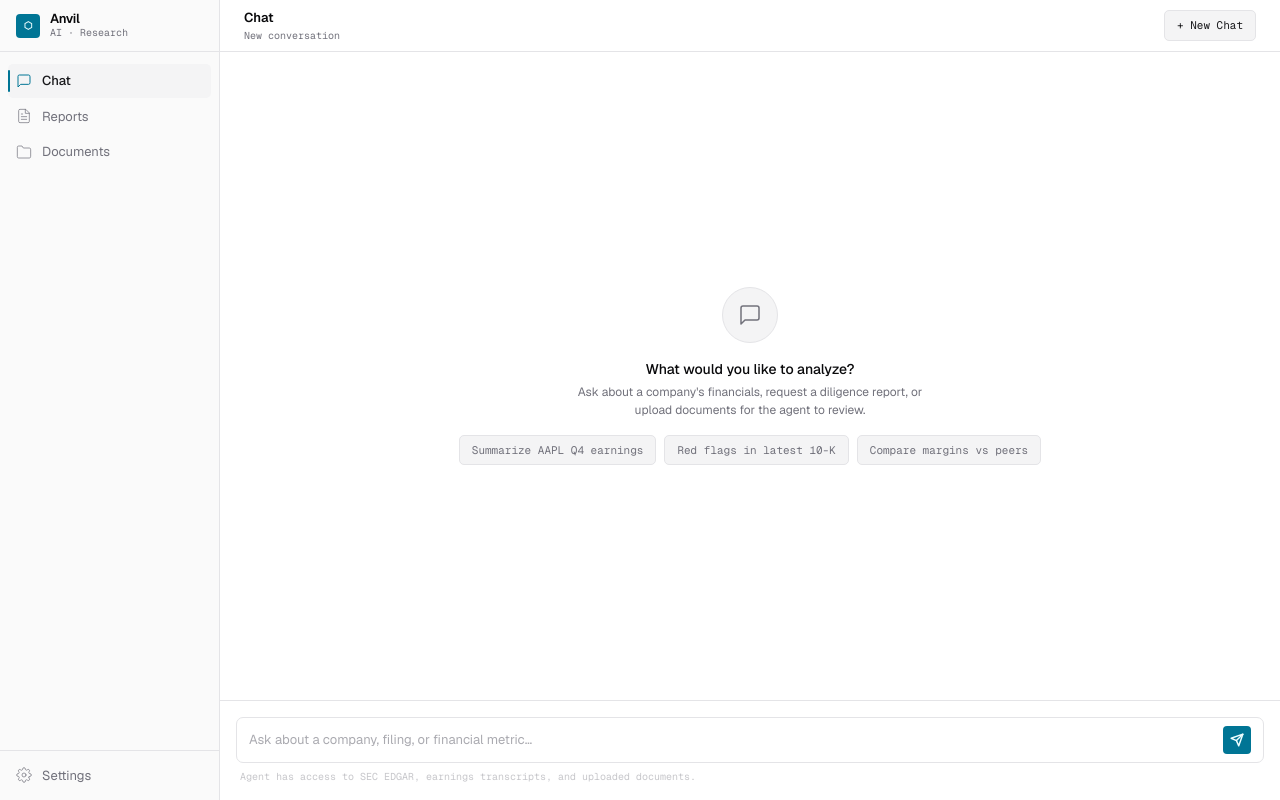
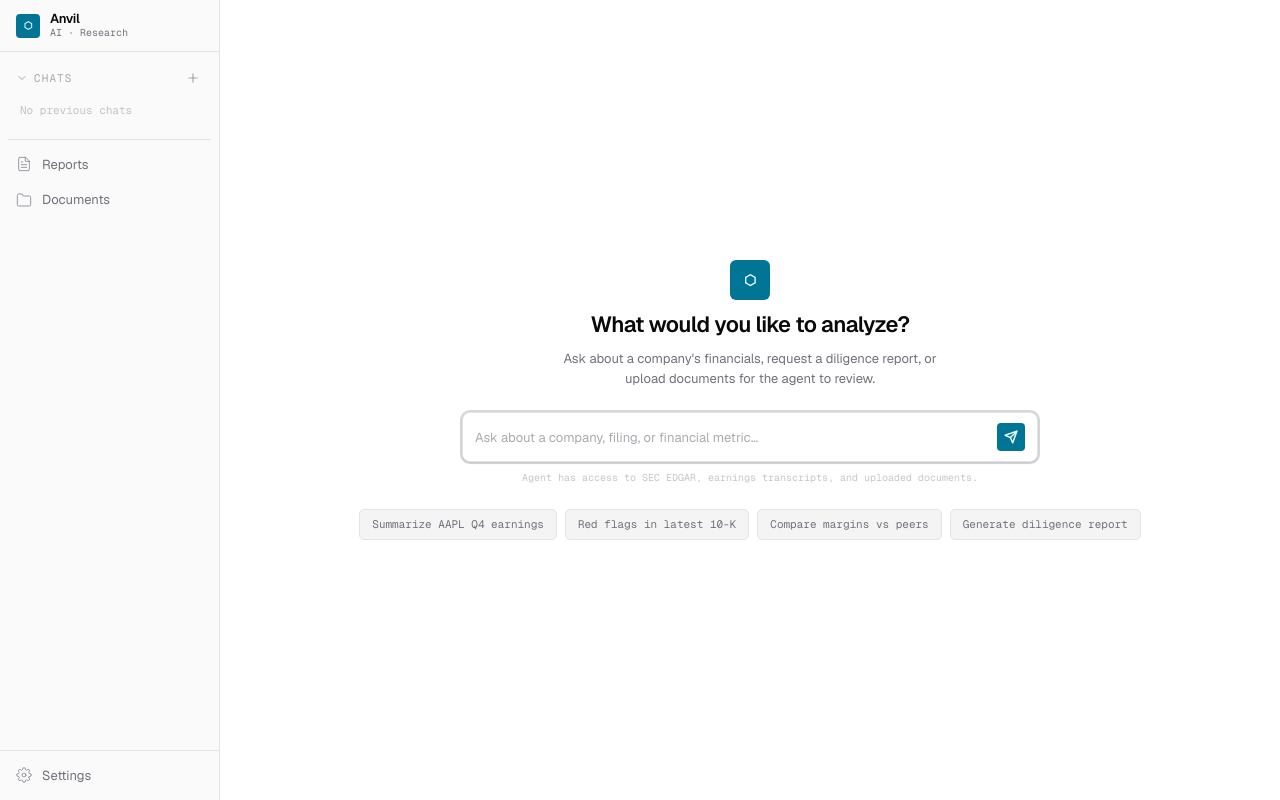
Before and after one commit to NikT45/builderschallenge, a Next.js app in the folder apps/web/: page /home in a window 1280 px wide. Built offline with nearby package versions, Linux system fonts and the light colour scheme.

Commit message:
feat: default home to centered new chat view, chat sidebar as collapsible history dropdown
Co-Authored-By: Claude Sonnet 4.6 <noreply@anthropic.com>

```diff
--- a/apps/web/app/home/page.tsx
+++ b/apps/web/app/home/page.tsx
@@ -3,41 +3,53 @@
 import { useState } from "react"
 import { AppSidebar, type Tab } from "@/components/app-sidebar"
 
-// ─── Chat ────────────────────────────────────────────────────────────────────
+// ─── New Chat (default home) ──────────────────────────────────────────────────
 
-function ChatPanel() {
+function NewChatView() {
   return (
     <div className="flex h-full flex-col">
-      {/* Header */}
-      <div className="flex h-[52px] items-center justify-between border-b border-border px-6">
-        <div>
-          <h1 className="text-[13px] font-semibold text-foreground">Chat</h1>
-          <p className="font-mono text-[10px] text-muted-foreground">New conversation</p>
-        </div>
-        <button className="rounded-[5px] border border-border bg-secondary px-3 py-1.5 font-mono text-[11px] text-secondary-foreground transition-colors hover:bg-muted">
-          + New Chat
-        </button>
-      </div>
-
-      {/* Messages area */}
-      <div className="flex flex-1 flex-col items-center justify-center gap-4 px-6 text-center">
-        <div className="flex size-14 items-center justify-center rounded-full border border-border bg-muted">
-          <svg className="size-6 text-muted-foreground" viewBox="0 0 24 24" fill="none" stroke="currentColor" strokeWidth="1.5" strokeLinecap="round" strokeLinejoin="round">
-            <path d="M21 15a2 2 0 0 1-2 2H7l-4 4V5a2 2 0 0 1 2-2h14a2 2 0 0 1 2 2z" />
-          </svg>
-        </div>
-        <div>
-          <p className="text-sm font-medium text-foreground">What would you like to analyze?</p>
-          <p className="mt-1 max-w-sm text-[12px] text-muted-foreground">
+      {/* Centered content */}
+      <div className="flex flex-1 flex-col items-center justify-center gap-6 px-6">
+        <div className="flex flex-col items-center gap-2 text-center">
+          <div className="flex size-10 items-center justify-center rounded-[6px] bg-primary">
+            <span className="text-sm font-bold text-primary-foreground">⬡</span>
+          </div>
+          <h1 className="text-[22px] font-semibold tracking-tight text-foreground">
+            What would you like to analyze?
+          </h1>
+          <p className="max-w-sm text-[13px] text-muted-foreground">
             Ask about a company's financials, request a diligence report, or upload
             documents for the agent to review.
           </p>
         </div>
+
+        {/* Input */}
+        <div className="w-full max-w-xl">
+          <div className="flex items-center gap-2 rounded-[8px] border border-border bg-background px-3 py-2.5 shadow-sm focus-within:ring-2 focus-within:ring-ring/40">
+            <input
+              autoFocus
+              className="flex-1 bg-transparent text-[13px] text-foreground placeholder:text-muted-foreground/60 focus:outline-none"
+              placeholder="Ask about a company, filing, or financial metric…"
+            />
+            <button className="flex size-7 items-center justify-center rounded-[4px] bg-primary transition-opacity hover:opacity-80">
+              <svg className="size-3.5 text-primary-foreground" viewBox="0 0 24 24" fill="none" stroke="currentColor" strokeWidth="2.5" strokeLinecap="round" strokeLinejoin="round">
+                <line x1="22" y1="2" x2="11" y2="13" />
+                <polygon points="22 2 15 22 11 13 2 9 22 2" />
+              </svg>
+            </button>
+          </div>
+          <p className="mt-2 px-1 text-center font-mono text-[10px] text-muted-foreground/40">
+            Agent has access to SEC EDGAR, earnings transcripts, and uploaded documents.
+          </p>
+        </div>
+
+        {/* Suggested prompts */}
         <div className="flex flex-wrap justify-center gap-2">
           {[
             "Summarize AAPL Q4 earnings",
             "Red flags in latest 10-K",
             "Compare margins vs peers",
+            "Generate diligence report",
           ].map((prompt) => (
             <button
               key={prompt}
@@ -47,25 +59,6 @@ function ChatPanel() {
             </button>
           ))}
         </div>
-      </div>
-
-      {/* Input */}
-      <div className="border-t border-border p-4">
-        <div className="flex items-center gap-2 rounded-[7px] border border-border bg-background px-3 py-2 focus-within:ring-2 focus-within:ring-ring/40">
-          <input
-            className="flex-1 bg-transparent text-[13px] text-foreground placeholder:text-muted-foreground/60 focus:outline-none"
-            placeholder="Ask about a company, filing, or financial metric…"
-          />
-          <button className="flex size-7 items-center justify-center rounded-[4px] bg-primary transition-opacity hover:opacity-80">
-            <svg className="size-3.5 text-primary-foreground" viewBox="0 0 24 24" fill="none" stroke="currentColor" strokeWidth="2.5" strokeLinecap="round" strokeLinejoin="round">
-              <line x1="22" y1="2" x2="11" y2="13" />
-              <polygon points="22 2 15 22 11 13 2 9 22 2" />
-            </svg>
-          </button>
-        </div>
-        <p className="mt-1.5 px-1 font-mono text-[10px] text-muted-foreground/40">
-          Agent has access to SEC EDGAR, earnings transcripts, and uploaded documents.
-        </p>
       </div>
     </div>
   )
@@ -81,11 +74,9 @@ function ReportsPanel() {
           <h1 className="text-[13px] font-semibold text-foreground">Reports</h1>
           <p className="font-mono text-[10px] text-muted-foreground">Saved diligence reports</p>
         </div>
-        <div className="flex items-center gap-2">
-          <button className="rounded-[5px] border border-border bg-secondary px-3 py-1.5 font-mono text-[11px] text-secondary-foreground transition-colors hover:bg-muted">
-            Export
-          </button>
-        </div>
+        <button className="rounded-[5px] border border-border bg-secondary px-3 py-1.5 font-mono text-[11px] text-secondary-foreground transition-colors hover:bg-muted">
+          Export
+        </button>
       </div>
 
       <div className="flex flex-1 flex-col items-center justify-center gap-4 text-center">
@@ -131,7 +122,6 @@ function DocumentsPanel() {
       </div>
 
       <div className="flex flex-1 flex-col items-center justify-center gap-4 text-center">
-        {/* Drop zone */}
         <div className="flex w-full max-w-sm flex-col items-center gap-4 rounded-[8px] border-2 border-dashed border-border bg-muted/30 px-8 py-10 transition-colors hover:border-primary/40 hover:bg-muted/50">
           <div className="flex size-12 items-center justify-center rounded-full bg-muted">
             <svg className="size-5 text-muted-foreground" viewBox="0 0 24 24" fill="none" stroke="currentColor" strokeWidth="1.5" strokeLinecap="round" strokeLinejoin="round">
@@ -172,7 +162,6 @@ function SettingsPanel() {
 
       <div className="flex-1 overflow-y-auto px-6 py-6">
         <div className="mx-auto max-w-lg space-y-8">
-          {/* API Keys */}
           <section>
             <h2 className="mb-3 font-mono text-[11px] uppercase tracking-widest text-muted-foreground">
               API Keys
@@ -194,7 +183,6 @@ function SettingsPanel() {
             </div>
           </section>
 
-          {/* Model */}
           <section>
             <h2 className="mb-3 font-mono text-[11px] uppercase tracking-widest text-muted-foreground">
               Model
@@ -209,7 +197,6 @@ function SettingsPanel() {
             </div>
           </section>
 
-          {/* Export Format */}
           <section>
             <h2 className="mb-3 font-mono text-[11px] uppercase tracking-widest text-muted-foreground">
               Export Format
@@ -245,15 +232,14 @@ function SettingsPanel() {
 // ─── Home Page ────────────────────────────────────────────────────────────────
 
 const panels: Record<Tab, React.FC> = {
-  chat: ChatPanel,
   reports: ReportsPanel,
   documents: DocumentsPanel,
   settings: SettingsPanel,
 }
 
 export default function HomePage() {
-  const [activeTab, setActiveTab] = useState<Tab>("chat")
-  const ActivePanel = panels[activeTab]
+  const [activeTab, setActiveTab] = useState<Tab | null>(null)
+  const ActivePanel = activeTab ? panels[activeTab] : NewChatView
 
   return (
     <div className="flex h-screen overflow-hidden bg-background">
--- a/apps/web/components/app-sidebar.tsx
+++ b/apps/web/components/app-sidebar.tsx
@@ -1,16 +1,11 @@
 "use client"
 
+import { useState } from "react"
 import { cn } from "@workspace/ui/lib/utils"
 
-export type Tab = "chat" | "reports" | "documents" | "settings"
+export type Tab = "reports" | "documents" | "settings"
 
-function ChatIcon({ className }: { className?: string }) {
-  return (
-    <svg className={cn("size-4", className)} viewBox="0 0 24 24" fill="none" stroke="currentColor" strokeWidth="1.5" strokeLinecap="round" strokeLinejoin="round">
-      <path d="M21 15a2 2 0 0 1-2 2H7l-4 4V5a2 2 0 0 1 2-2h14a2 2 0 0 1 2 2z" />
-    </svg>
-  )
-}
+// ─── Icons ───────────────────────────────────────────────────────────────────
 
 function ReportsIcon({ className }: { className?: string }) {
   return (
@@ -41,33 +36,116 @@ function SettingsIcon({ className }: { className?: string }) {
   )
 }
 
+function ChevronIcon({ className }: { className?: string }) {
+  return (
+    <svg className={cn("size-3", className)} viewBox="0 0 24 24" fill="none" stroke="currentColor" strokeWidth="2" strokeLinecap="round" strokeLinejoin="round">
+      <polyline points="6 9 12 15 18 9" />
+    </svg>
+  )
+}
+
+function ChatBubbleIcon({ className }: { className?: string }) {
+  return (
+    <svg className={cn("size-3.5", className)} viewBox="0 0 24 24" fill="none" stroke="currentColor" strokeWidth="1.5" strokeLinecap="round" strokeLinejoin="round">
+      <path d="M21 15a2 2 0 0 1-2 2H7l-4 4V5a2 2 0 0 1 2-2h14a2 2 0 0 1 2 2z" />
+    </svg>
+  )
+}
+
+// ─── Sidebar ─────────────────────────────────────────────────────────────────
+
 interface AppSidebarProps {
-  activeTab: Tab
-  onTabChange: (tab: Tab) => void
+  activeTab: Tab | null
+  onTabChange: (tab: Tab | null) => void
 }
 
 const navItems: { id: Tab; label: string; Icon: React.FC<{ className?: string }> }[] = [
-  { id: "chat", label: "Chat", Icon: ChatIcon },
   { id: "reports", label: "Reports", Icon: ReportsIcon },
   { id: "documents", label: "Documents", Icon: DocumentsIcon },
 ]
 
+// Placeholder previous chats — will be real data later
+const previousChats: { id: string; title: string; date: string }[] = []
+
 export function AppSidebar({ activeTab, onTabChange }: AppSidebarProps) {
+  const [chatsOpen, setChatsOpen] = useState(true)
+
   return (
     <aside className="flex h-screen w-[220px] shrink-0 flex-col border-r border-sidebar-border bg-sidebar">
       {/* Wordmark */}
       <div className="flex h-[52px] items-center gap-2.5 border-b border-sidebar-border px-4">
+        <button
+          onClick={() => onTabChange(null)}
+          className="flex items-center gap-2.5 transition-opacity hover:opacity-80"
+        >
           <div className="flex size-6 items-center justify-center rounded-[4px] bg-primary">
             <span className="text-[10px] font-bold leading-none text-primary-foreground">⬡</span>
           </div>
-        <div className="leading-tight">
+          <div className="leading-tight text-left">
             <p className="text-[13px] font-semibold tracking-tight text-sidebar-foreground">Anvil</p>
             <p className="font-mono text-[10px] text-muted-foreground">AI · Research</p>
           </div>
+        </button>
       </div>
 
       {/* Main nav */}
-      <nav className="flex flex-1 flex-col gap-0.5 p-2 pt-3">
+      <nav className="flex flex-1 flex-col overflow-y-auto p-2 pt-3">
+
+        {/* ── Chats section ── */}
+        <div className="mb-1">
+          {/* Section header */}
+          <div className="flex items-center justify-between px-2 py-1">
+            <button
+              onClick={() => setChatsOpen((o) => !o)}
+              className="flex items-center gap-1.5 text-[11px] font-mono uppercase tracking-widest text-muted-foreground/60 transition-colors hover:text-muted-foreground"
+            >
+              <ChevronIcon
+                className={cn("transition-transform duration-150", chatsOpen ? "rotate-0" : "-rotate-90")}
+              />
+              Chats
+            </button>
+            <button
+              onClick={() => onTabChange(null)}
+              title="New chat"
+              className="flex size-5 items-center justify-center rounded text-muted-foreground/60 transition-colors hover:bg-sidebar-accent hover:text-sidebar-foreground"
+            >
+              <svg className="size-3.5" viewBox="0 0 24 24" fill="none" stroke="currentColor" strokeWidth="2" strokeLinecap="round" strokeLinejoin="round">
+                <line x1="12" y1="5" x2="12" y2="19" />
+                <line x1="5" y1="12" x2="19" y2="12" />
+              </svg>
+            </button>
+          </div>
+
+          {/* Chat list */}
+          {chatsOpen && (
+            <div className="mt-0.5">
+              {previousChats.length === 0 ? (
+                <p className="px-3 py-2 font-mono text-[11px] text-muted-foreground/40">
+                  No previous chats
+                </p>
+              ) : (
+                previousChats.map((chat) => (
+                  <button
+                    key={chat.id}
+                    onClick={() => onTabChange(null)}
+                    className="group flex w-full items-center gap-2 rounded-[5px] px-2 py-[6px] text-left transition-colors hover:bg-sidebar-accent/60"
+                  >
+                    <ChatBubbleIcon className="shrink-0 text-muted-foreground/50" />
+                    <span className="flex-1 truncate font-mono text-[11px] text-muted-foreground group-hover:text-sidebar-foreground">
+                      {chat.title}
+                    </span>
+                  </button>
+                ))
+              )}
+            </div>
+          )}
+        </div>
+
+        {/* ── Divider ── */}
+        <div className="my-2 border-t border-sidebar-border" />
+
+        {/* ── Reports & Documents ── */}
+        <div className="flex flex-col gap-0.5">
           {navItems.map(({ id, label, Icon }) => (
             <button
               key={id}
@@ -93,6 +171,7 @@ export function AppSidebar({ activeTab, onTabChange }: AppSidebarProps) {
               {label}
             </button>
           ))}
+        </div>
       </nav>
 
       {/* Settings pinned to bottom */}
```
Lines whose indentation alone changed are shown as unchanged.
